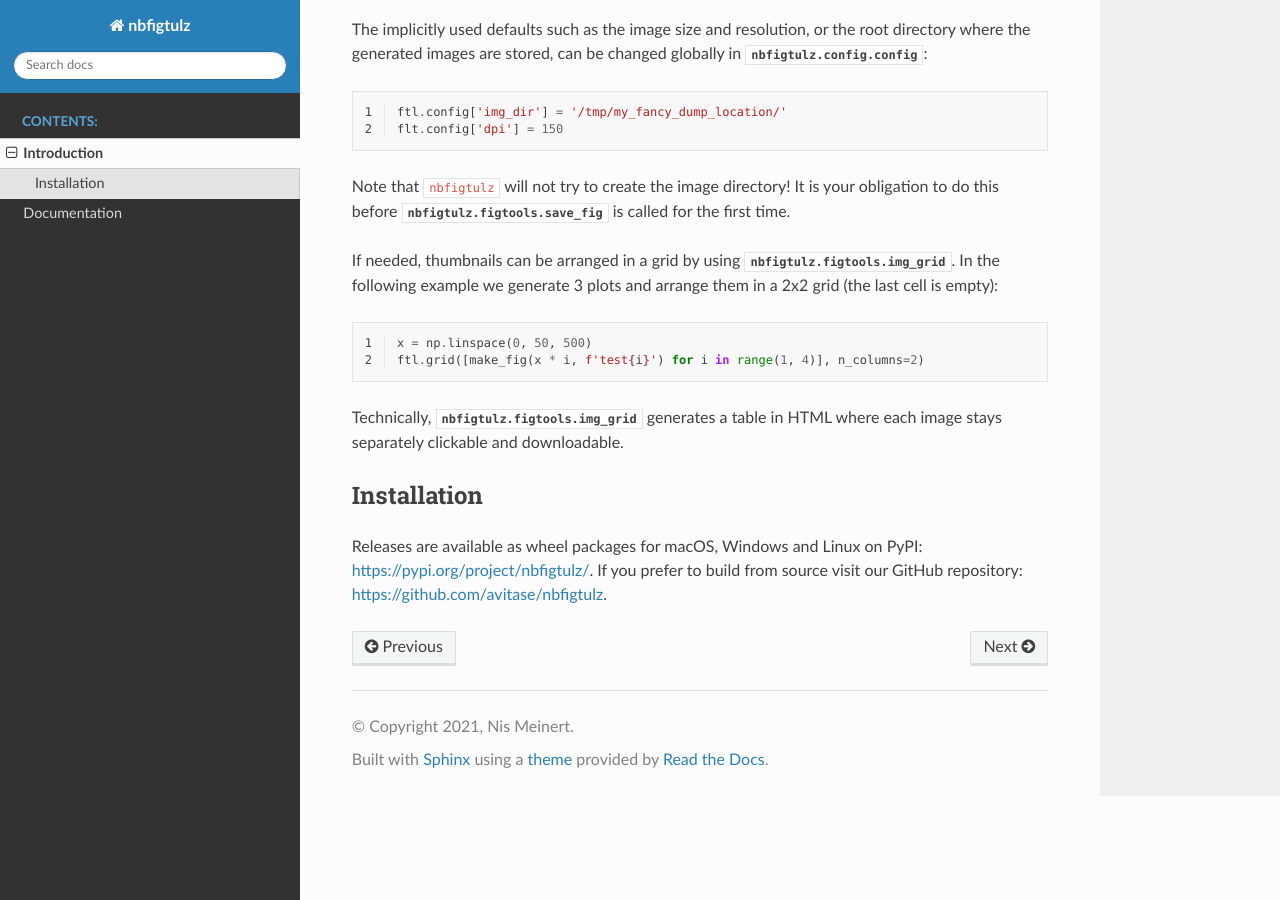
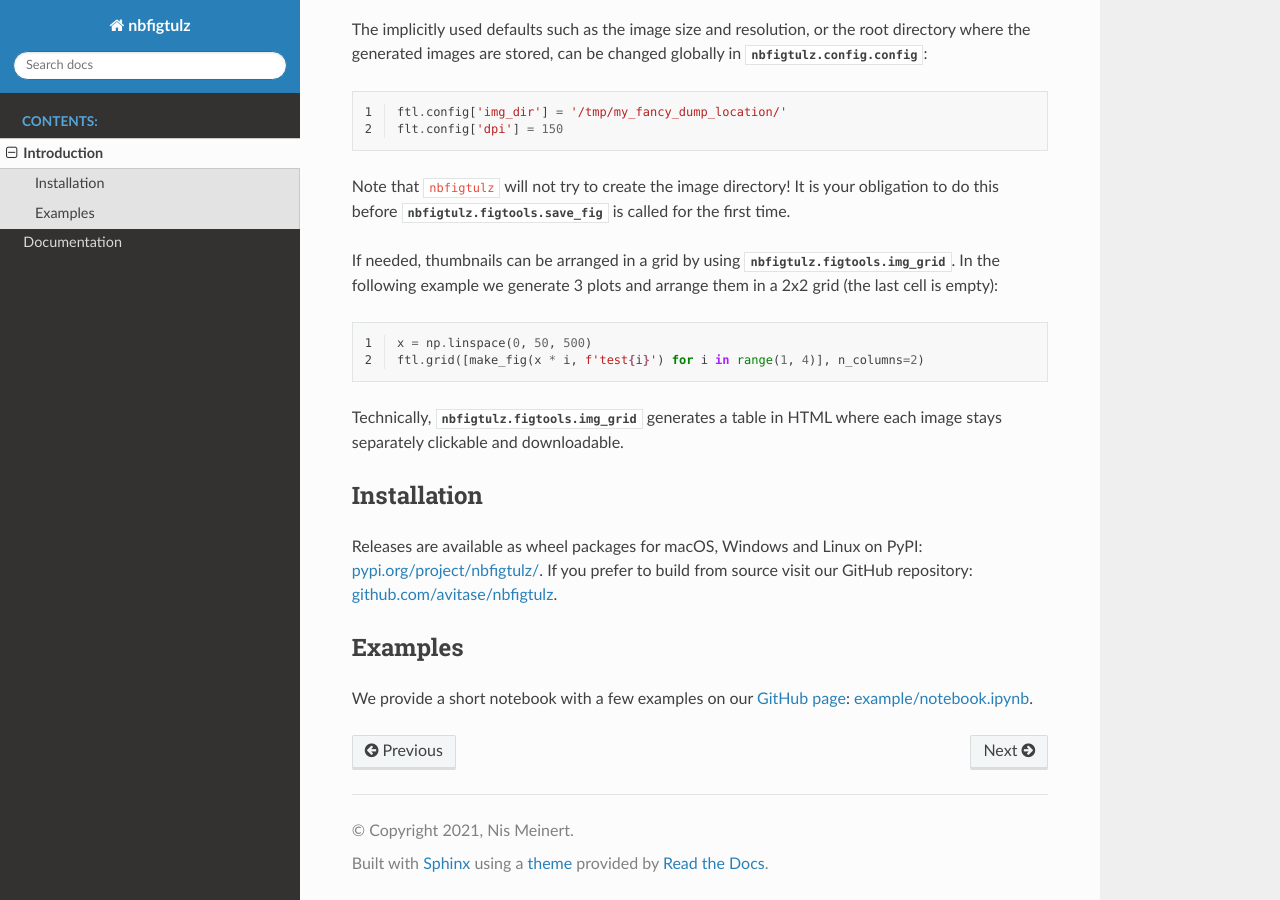
Before and after one commit to avitase/nbfigtulz, a Sphinx documentation site: the page built from docs/source/intro.rst, in a window 1280 px wide and 900 px high, scrolled down 688 px. Built offline with Sphinx 7.4.7 and the Read the Docs theme 2.0.0, drawn with Linux system fonts in a browser that asks for light colours.

Commit message:
Add link to example notebook

```diff
--- a/docs/source/intro.rst
+++ b/docs/source/intro.rst
@@ -49,5 +49,9 @@ Technically, :class:`nbfigtulz.figtools.img_grid` generates a table in HTML wher
 
 Installation
 ^^^^^^^^^^^^
-Releases are available as wheel packages for macOS, Windows and Linux on PyPI: `https://pypi.org/project/nbfigtulz/ <https://pypi.org/project/nbfigtulz/>`_.
-If you prefer to build from source visit our GitHub repository: `https://github.com/avitase/nbfigtulz <https://github.com/avitase/nbfigtulz>`_.
+Releases are available as wheel packages for macOS, Windows and Linux on PyPI: `pypi.org/project/nbfigtulz/ <https://pypi.org/project/nbfigtulz/>`_.
+If you prefer to build from source visit our GitHub repository: `github.com/avitase/nbfigtulz <https://github.com/avitase/nbfigtulz>`_.
+
+Examples
+^^^^^^^^
+We provide a short notebook with a few examples on our `GitHub page <https://github.com/avitase/nbfigtulz>`_: `example/notebook.ipynb <https://github.com/avitase/nbfigtulz/blob/main/example/notebook.ipynb>`_.
```
